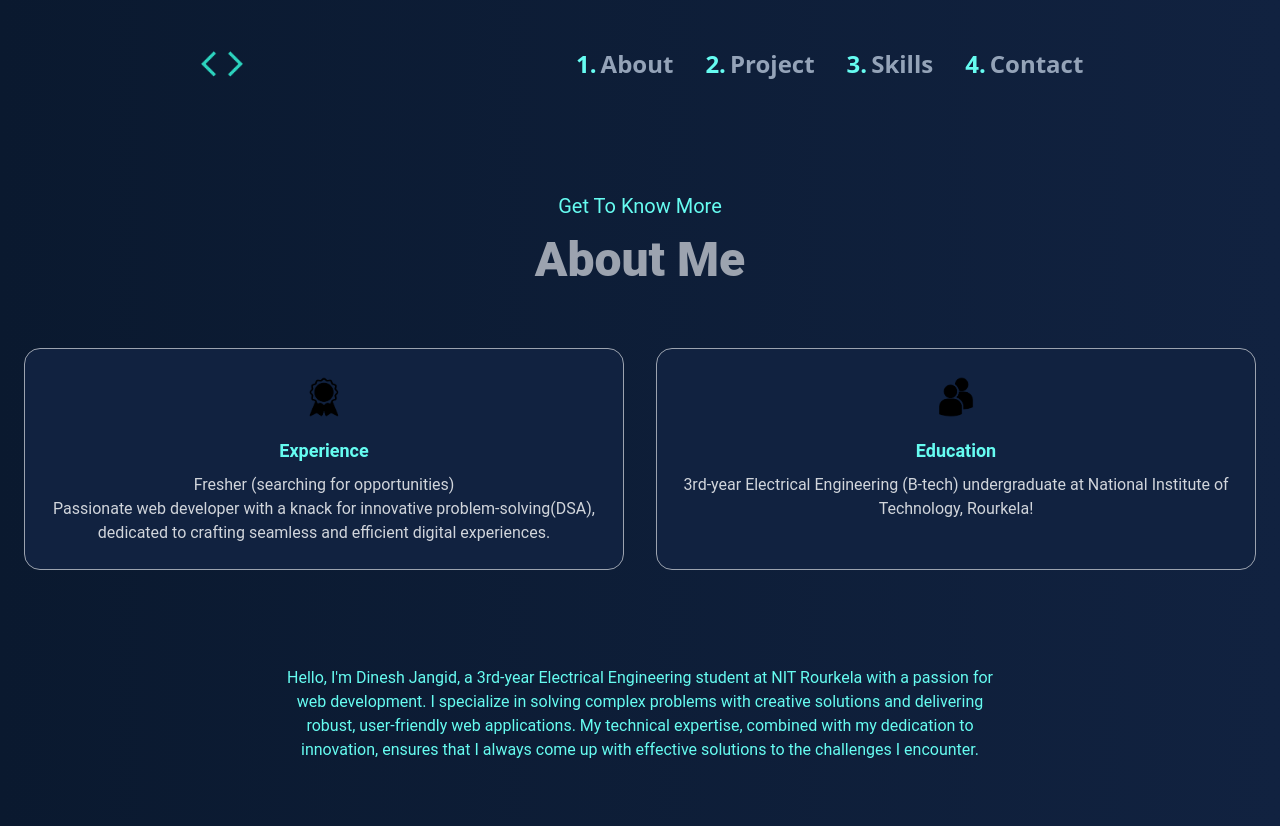
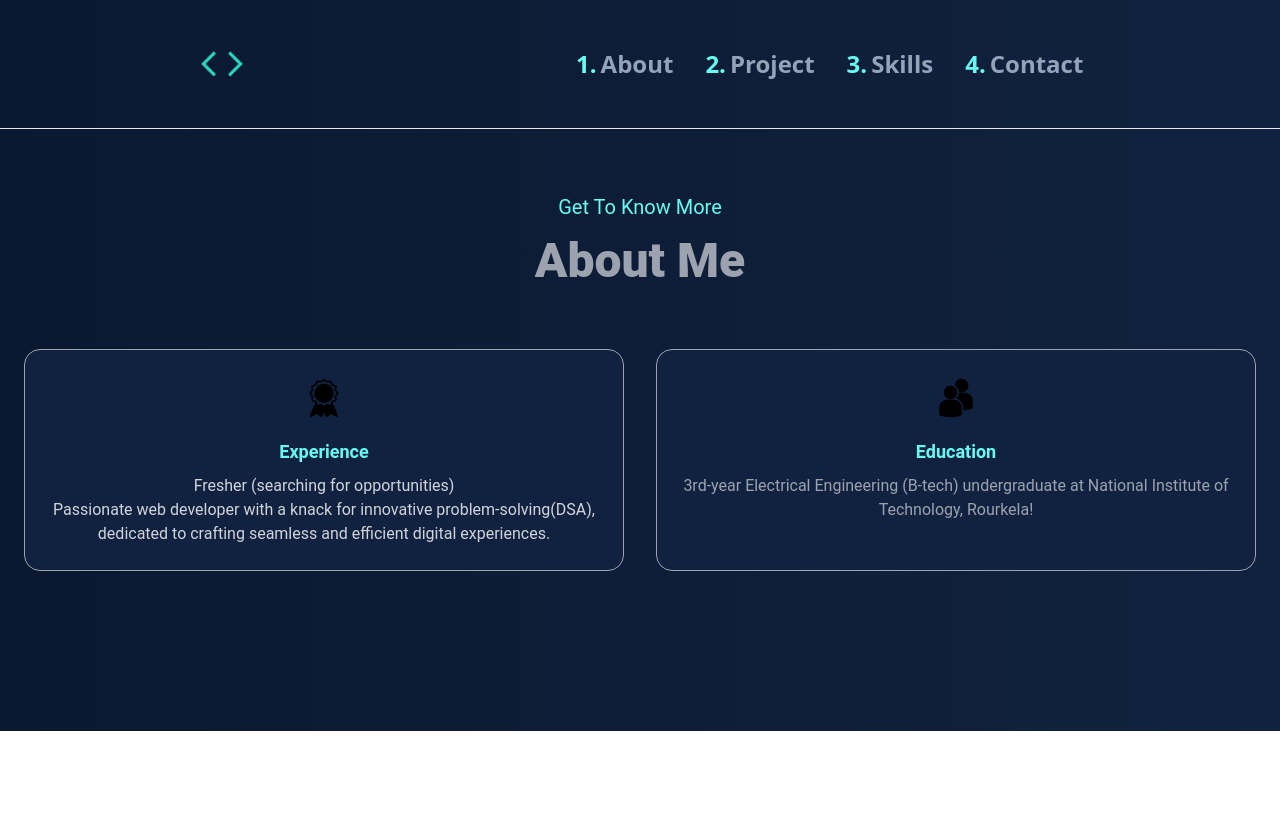
Before and after one commit to dineshh2003/portfolio-nextjs-prisma, a Next.js app: page /about in a window 1280 px wide. After the commit the page ends 800 px from the top, so only its background shows below. Built offline with nearby package versions, Linux system fonts and the light colour scheme.

Commit message:
added-text

```diff
--- a/src/app/about/page.tsx
+++ b/src/app/about/page.tsx
@@ -36,15 +36,15 @@ const AboutPage = () => {
             className="mb-4"
           />
           <h3 className="text-lg font-semibold mb-2 text-green">Education</h3>
-          <p className="text-gray-300">
+          <p className="text-gray-400">
           3rd-year Electrical Engineering (B-tech) undergraduate at National Institute of Technology, Rourkela!
           </p>
         </div>
       </div>
-      <div className="text-container px-6 text-center max-w-3xl text-green">
-        <p >
-        Hello, I&apos;m Dinesh Jangid, a 3rd-year Electrical Engineering student at NIT Rourkela with a passion for web development. I specialize in solving complex problems with creative solutions and delivering robust, user-friendly web applications. My technical expertise, combined with my dedication to innovation, ensures that I always come up with effective solutions to the challenges I encounter.
-        </p>
+      <div className="text-container px-6 text-center max-w-3xl">
+        {/* <p>
+        Hello, I&apos;m Dinesh Jangid,I specialize in solving problems with solutions and delivering robust, user-friendly web applications.
+        </p> */}
       </div>
     </div>
   </section>
--- a/src/app/layout.tsx
+++ b/src/app/layout.tsx
@@ -20,6 +20,7 @@ export default function RootLayout({
     <html lang="en">
       <body className={inter.className}>
         <Navbar/>
+        <hr className="h-px bg-gray-200 border-1"></hr>
         {children}</body>
     </html>
   );
--- a/src/app/project/page.tsx
+++ b/src/app/project/page.tsx
@@ -44,11 +44,11 @@ const ProjectPage = () => {
               </button>
             </div>
           </div>
-          <div className="flex flex-col items-center bg-b3 p-4 rounded-2xl border border-gray-400 text-center flex-1 mx-4 md:mx-8 h-auto w-full md:w-96">
+          {/* <div className="flex flex-col items-center bg-b3 p-4 rounded-2xl border border-gray-400 text-center flex-1 mx-4 md:mx-8 h-auto w-full md:w-96">
             <div className="flex justify-center mb-4 h-48 w-full">
               <Image src="/assets/chat.jpg" alt="" className="rounded-2xl w-full h-full object-cover" width={384} height={192} />
             </div>
-            <h2 className="text-green font-semibold text-xl mb-4">let&apos;s Chat</h2>
+            <h2 className="text-green font-semibold text-xl mb-4">gluco care</h2>
             <p className="text-gray-400 font-semibold text-m mb-4">
               I developed a real-time chat application using Node.js, incorporating JWT tokens for robust authentication. This ensures secure user communication and data protection. The application supports one-on-one and group chats, featuring an intuitive user interface and reliable performance, making it a secure and user-friendly messaging solution.
             </p>
@@ -56,7 +56,7 @@ const ProjectPage = () => {
               <button className="bg-b3 border-gray-400 py-2 px-4 rounded-full text-green">Github</button>
               <button className="bg-b3 border-gray-400 py-2 px-4 rounded-full text-green">Live Demo</button>
             </div>
-          </div>
+          </div> */}
         </div>
       </div>
     </section>
--- a/src/components/Navbar.tsx
+++ b/src/components/Navbar.tsx
@@ -12,7 +12,7 @@ const Navbar = () => {
   };
 
   return (
-    <nav className="h-32 w-full flex justify-between items-center px-4 md:px-8 md:justify-around bg-gradient-to-r from-b2 to-b3 ">
+    <nav className="h-32 w-full flex justify-between items-center px-4 md:px-8 md:justify-around bg-gradient-to-r from-b2 to-b3">
       <div className="flex items-center">
         <Link href="/">
           <Image src="/assets/logo.png" height={50} width={50} alt=''/>
```
Also changed, not shown: public/assets/menu.png.
